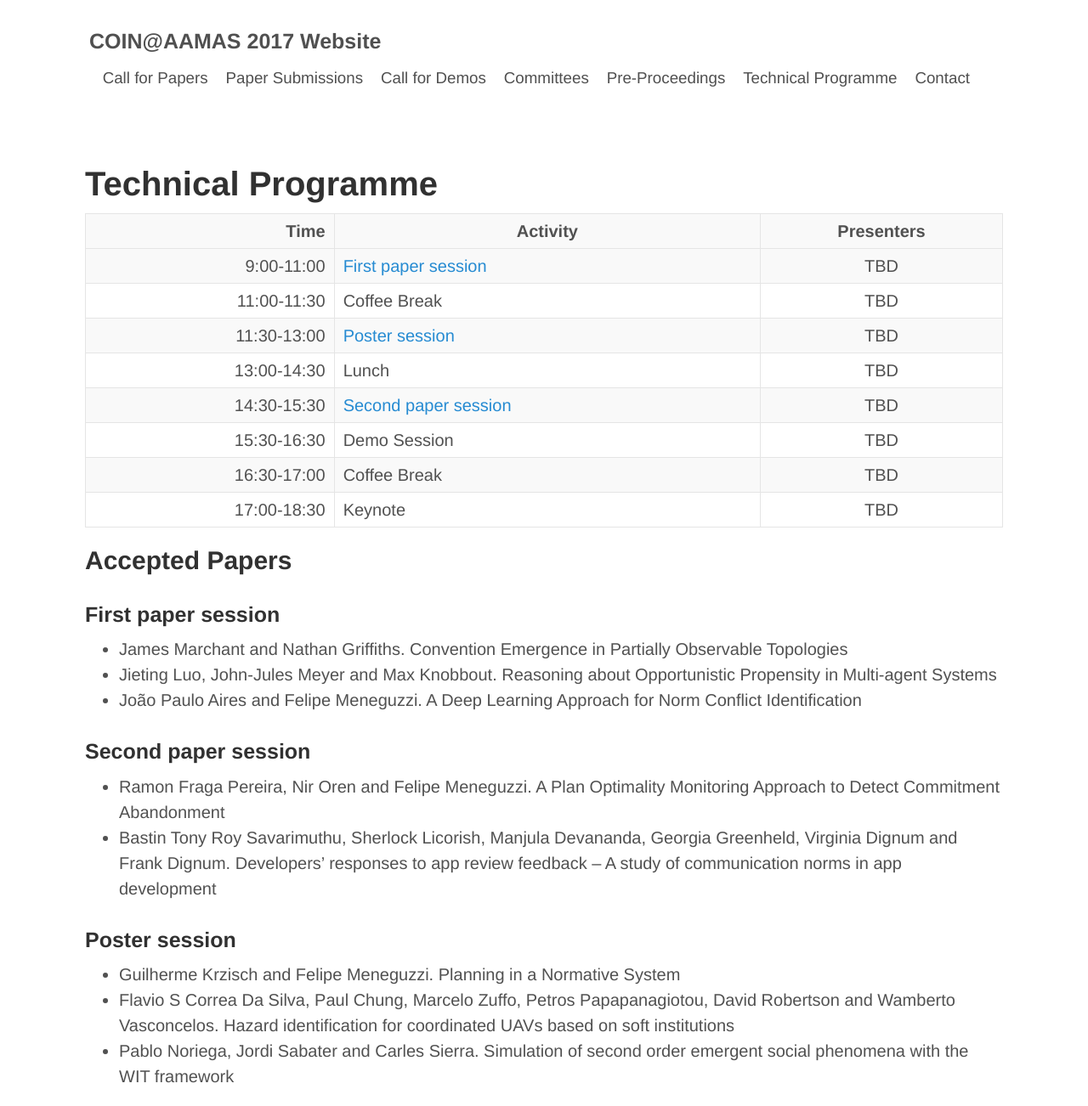
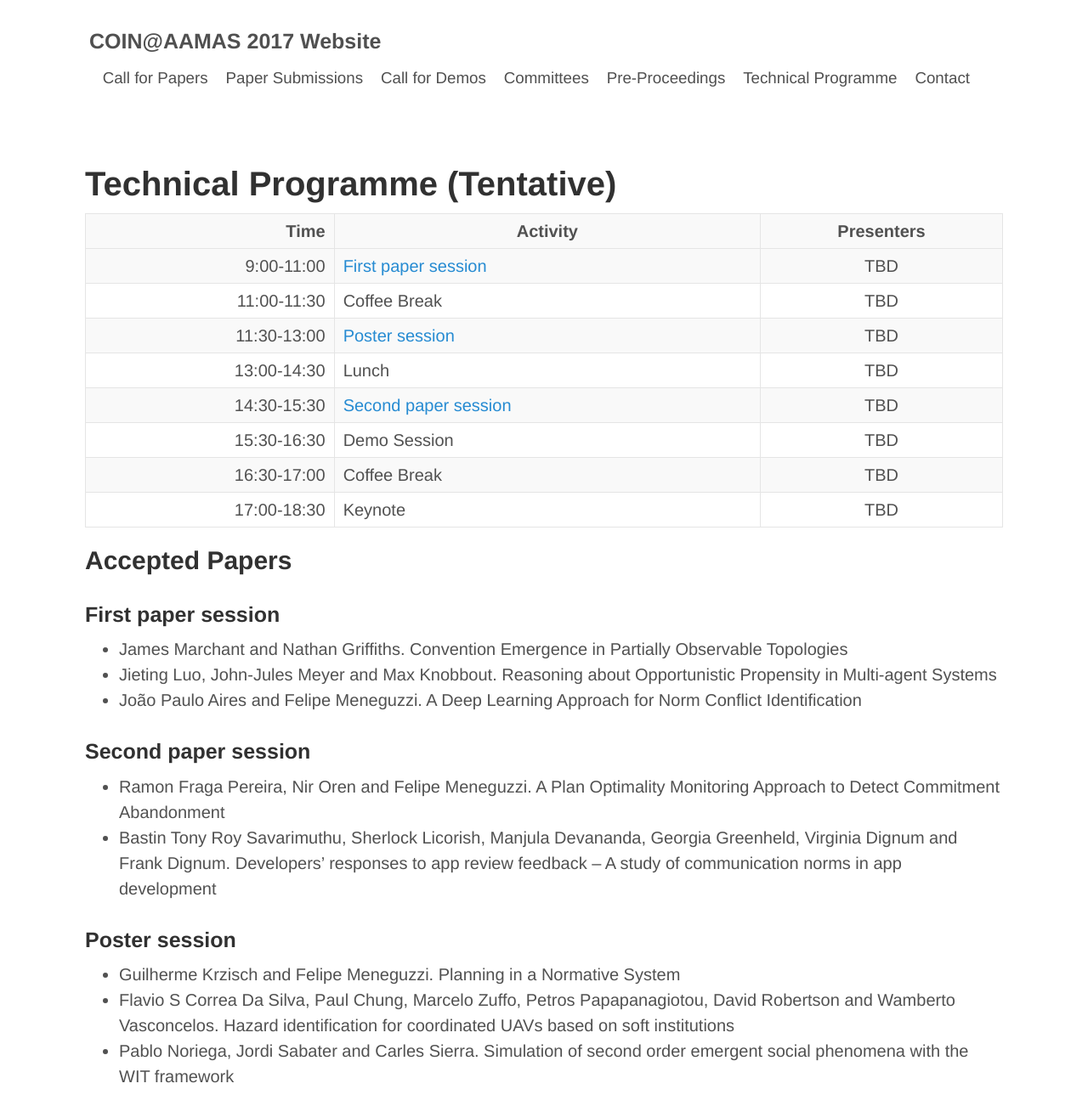
Before and after one commit to coin-workshop/coin-2017, a Jekyll site: the page built from technical_programme.md, in a window 1280 px wide. Shown: the whole page at 85% size. Built offline with Jekyll 4.4.1, drawn with Linux system fonts in a browser that asks for light colours.

Commit message:
Clarified tentativeness of COIN schedule.

```diff
--- a/technical_programme.md
+++ b/technical_programme.md
@@ -3,7 +3,7 @@ layout: default
 title: COIN
 ---
 
-# Technical Programme
+# Technical Programme (Tentative)
 
 | Time           |      Activity      |  Presenters |
 |----------------:|-------------|:------:|
```
